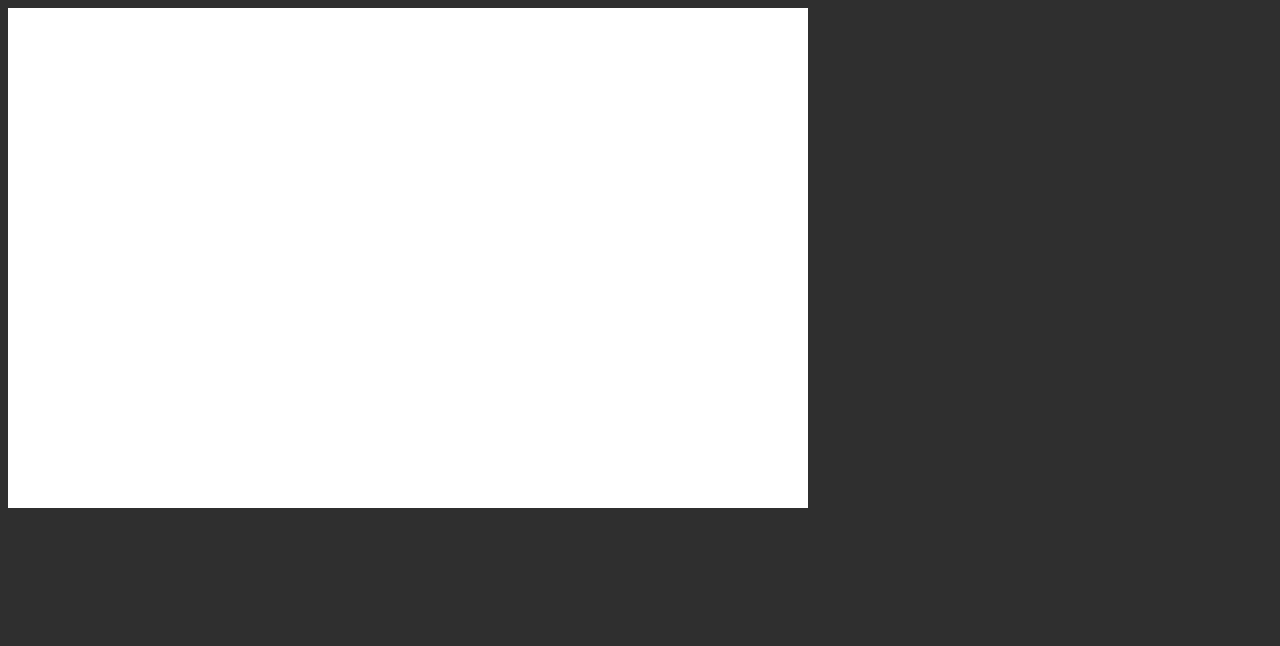
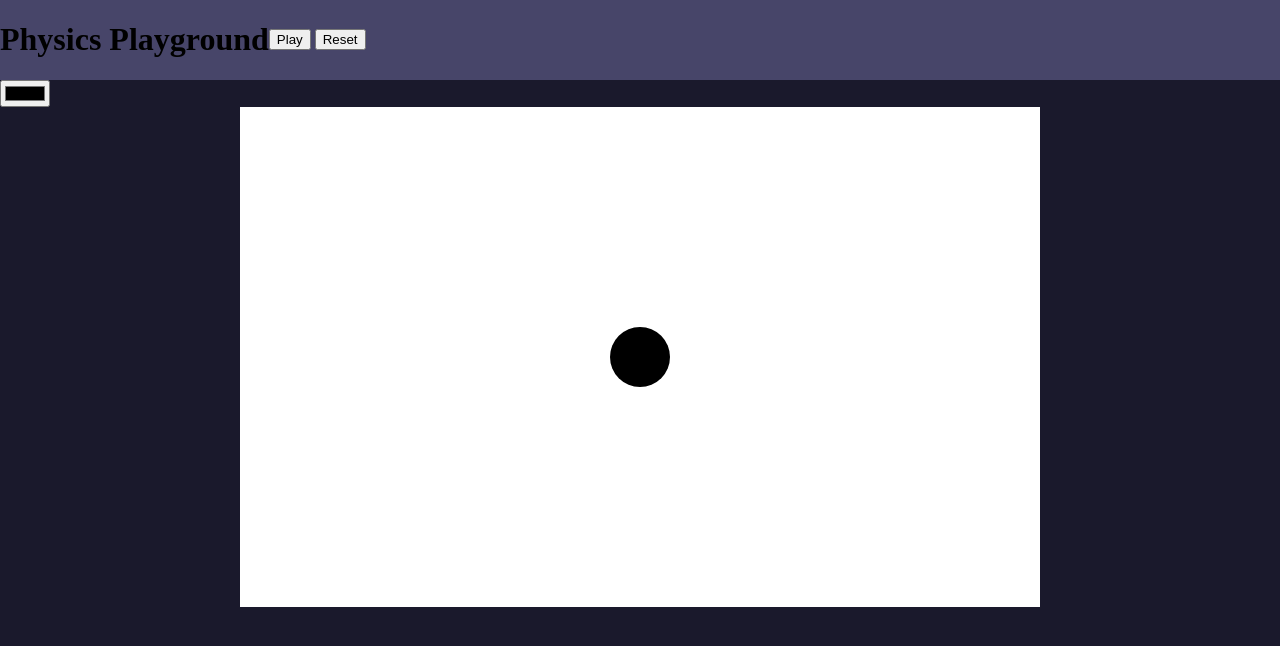
Before and after one commit to sofiahplr/physicsEngineSim, a plain HTML site: page index.html in a window 1280 px wide. Drawn offline with Linux system fonts and the light colour scheme.

Commit message:
Adding initial app header

```diff
--- a/index.html
+++ b/index.html
@@ -4,15 +4,29 @@
     <meta charset="UTF-8">
     <meta name="viewport" content="width=device-width, initial-scale=1.0">
 
-    <title>Physics 2D Simulator</title>
+    <title>Physics Playground</title>
     <link rel="stylesheet" href="./src/styles.css">
 </head>
 
 <body>
+    <header class="app-header">
+        <h1 class="app-title">Physics Playground</h1>
+
+        <div class="simulation-controls">
+            <button type="button">Play</button>
+            <button type="button">Reset</button>
+        </div>
+    </header>
+
+
+    <input id="colorPicker" type="color">
+
     <canvas id="simCanvas" width="800" height="500">
         Your browser does not support the HTML canvas element.
     </canvas>
 
+
+
     <script type="module" src="./src/main.js"></script>
 </body>
 </html>
--- a/src/main.js
+++ b/src/main.js
@@ -0,0 +1,24 @@
+
+const canvas = document.getElementById("simCanvas");
+// getContext = what drawing tools to use, use 2d
+const ctx = canvas.getContext("2d");
+const colorInput = document.getElementById("colorPicker");
+
+function drawCircle(x, y, radius, color) {
+    // Start a fresh path. Do not connect this shape to an older one.
+    ctx.beginPath();
+    // circular path, parameters: x pos, y pos, radius, start angle, end angle
+    // pi is 180 degrees
+    ctx.arc(x, y, radius, 0, Math.PI * 2);
+
+    ctx.fillStyle = color;
+    ctx.fill();
+}
+
+// input event is whenever the value changes
+colorInput.addEventListener("input", () => {
+    ctx.clearRect(0, 0, canvas.width, canvas.height);
+    drawCircle(400, 250, 30, colorInput.value);
+});
+
+drawCircle(400, 250, 30, colorInput.value);
--- a/src/styles.css
+++ b/src/styles.css
@@ -1,7 +1,31 @@
+:root {
+    --background-color: #1a192c;
+    --panel-color: #474569;
+    --border-color:
+    --text-color:
+}
+
 body {
-    background-color: #2f2f2f;
+    background-color: var(--background-color);
+    margin:0;
 }
 
 #simCanvas {
+    display: block;
+    /* 90vw = 90% of browser width*/
+    width: min(90vw, 800px);
+    height: auto;
+    /* centers canvas left & right */
+    margin-inline: auto;
     background-color: #ffffff;
 }
+
+.app-header {
+    display:flex;
+    align-items:center;
+    background-color:var(--panel-color);
+}
+
+.simulation-controls {
+
+}
```
